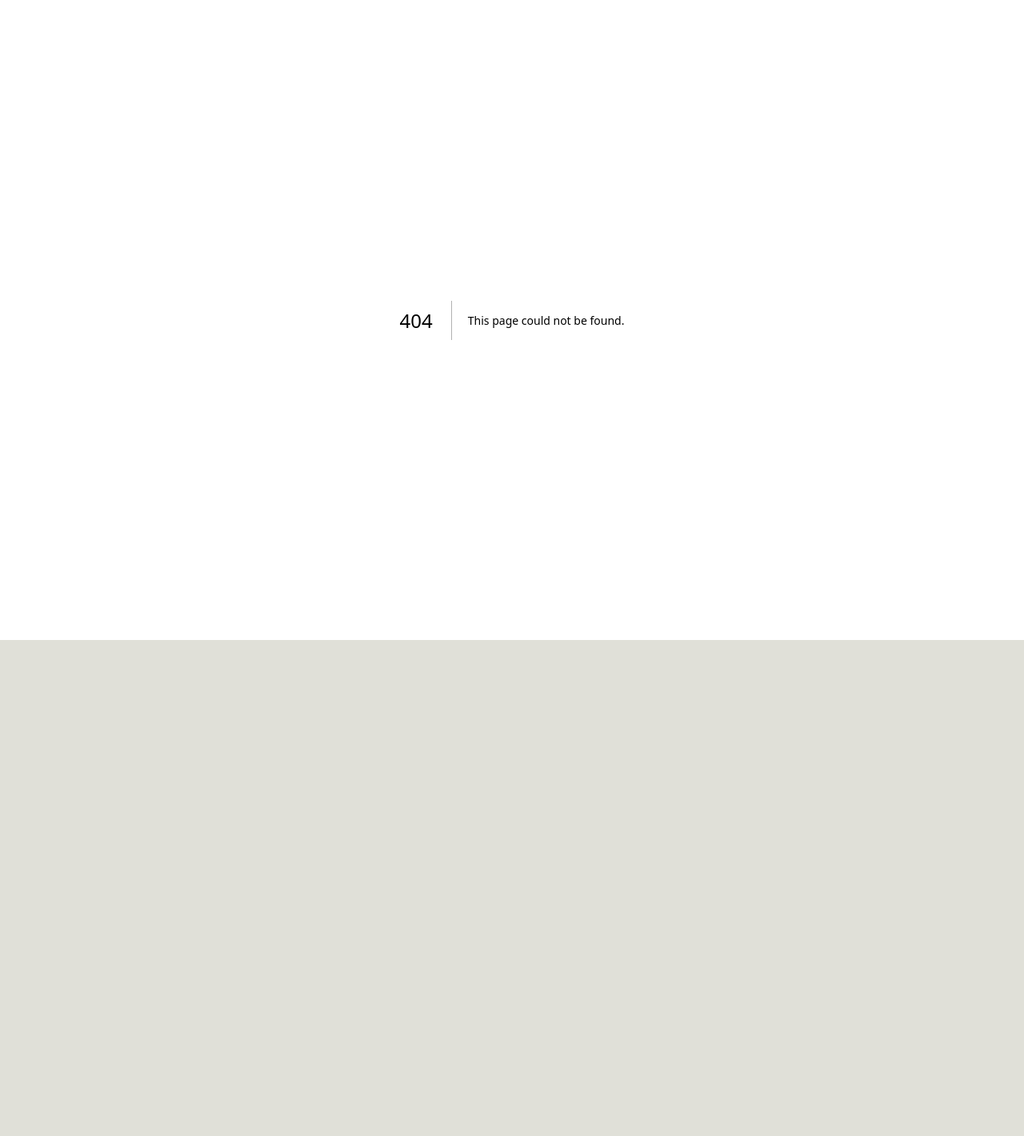
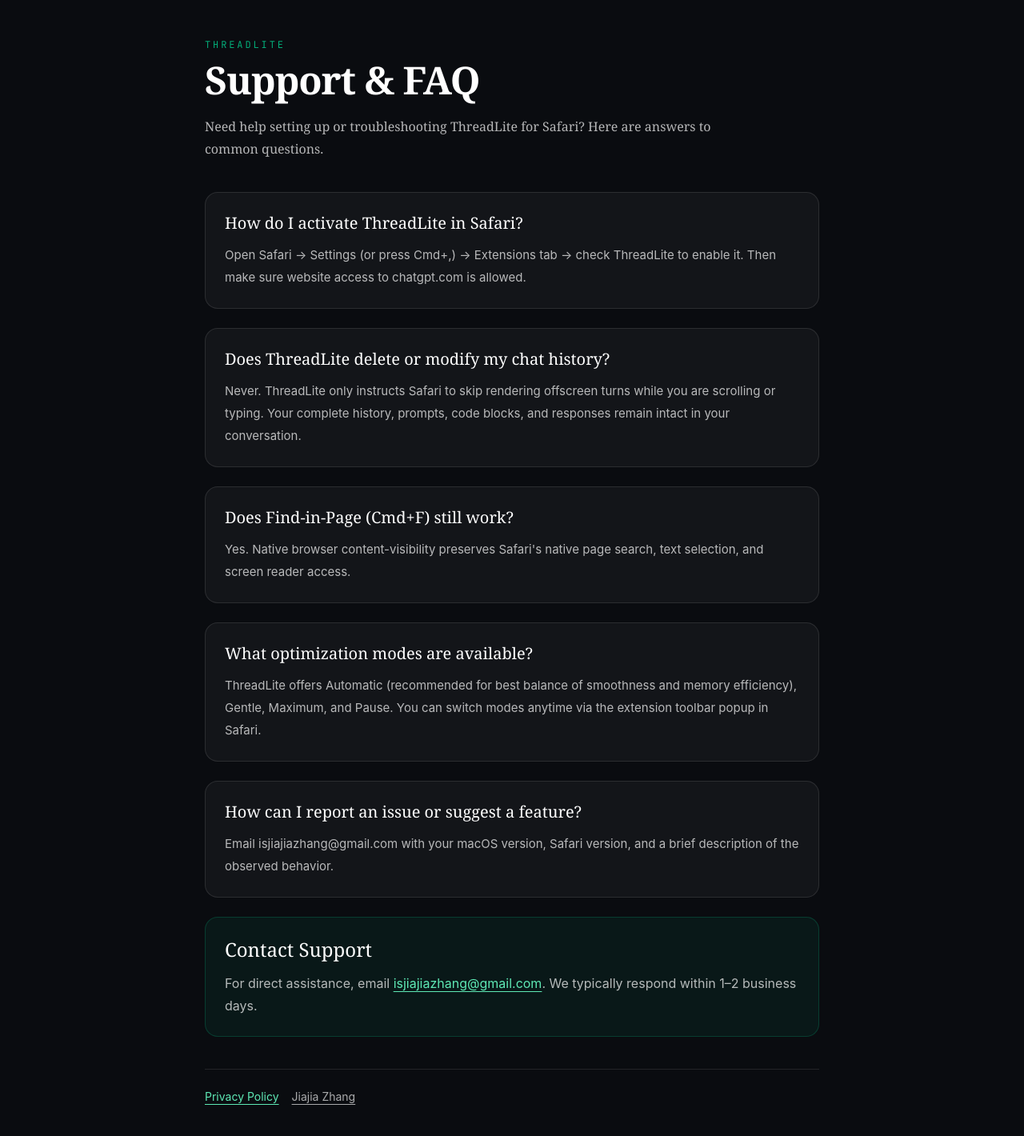
Before and after one commit to isjiajia01/personal-website, a Next.js app: page /threadlite/support in a window 1280 px wide. Before the commit this address had no page. Shown: the top 1420 px of the page at 80% size. Before the commit the page ends 800 px from the top, so only its background shows below. Built offline with nearby package versions, Linux system fonts and the light colour scheme.

Commit message:
feat(threadlite): add public support and privacy pages

```diff
--- /dev/null
+++ b/app/threadlite/privacy/page.tsx
@@ -0,0 +1,96 @@
+import type { Metadata } from "next";
+import Link from "next/link";
+
+const contactEmail = "isjiajiazhang@gmail.com";
+
+export const metadata: Metadata = {
+  title: "ThreadLite Privacy Policy",
+  description: "Privacy information for the ThreadLite Safari extension.",
+  alternates: {
+    canonical: "https://me.zhangjiajia.me/threadlite/privacy/",
+  },
+};
+
+const sections = [
+  {
+    title: "Zero Data Collection",
+    body: [
+      "ThreadLite does not collect, transmit, store, or sell any personal data, chat content, prompt inputs, model responses, or conversation history.",
+      "All rendering optimizations (such as applying content-visibility to offscreen turns) are computed entirely locally in memory within your Safari browser session.",
+      "No external network requests, analytics SDKs, crash trackers, or third-party monitoring services are embedded in ThreadLite.",
+    ],
+  },
+  {
+    title: "Safari Extension Permissions",
+    body: [
+      "ThreadLite requires access only to chatgpt.com to inspect DOM layout and offscreen viewport elements during your conversation.",
+      "It uses browser local storage solely to remember your preferred optimization mode (e.g. Automatic, Gentle, Maximum, or Paused) locally on your Mac. These settings never leave your device.",
+    ],
+  },
+  {
+    title: "Reversibility & Content Integrity",
+    body: [
+      "ThreadLite operates with zero destructive actions. It never deletes turns, edits text, or alters data stored in your OpenAI account.",
+      "You can pause or disable ThreadLite at any time in Safari Settings, which immediately restores native browser rendering.",
+    ],
+  },
+  {
+    title: "Tracking and Advertising",
+    body: [
+      "ThreadLite does not display advertisements, track your web browsing activity, or share data with data brokers or advertising networks.",
+    ],
+  },
+];
+
+export default function ThreadLitePrivacyPage() {
+  return (
+    <main className="min-h-screen bg-[#0a0c10] px-5 py-12 text-white sm:px-8">
+      <article className="mx-auto max-w-3xl">
+        <p className="font-mono text-xs uppercase tracking-[0.24em] text-emerald-400/80">
+          ThreadLite
+        </p>
+        <h1 className="mt-3 font-serif text-4xl font-semibold tracking-tight sm:text-5xl">
+          Privacy Policy
+        </h1>
+        <p className="mt-5 max-w-2xl font-serif text-base leading-7 text-white/70">
+          ThreadLite is designed with a strict privacy-first principle. It keeps your AI conversations fast and light without ever inspecting or storing your private conversations.
+        </p>
+
+        <div className="mt-10 space-y-6">
+          {sections.map((section) => (
+            <section key={section.title} className="rounded-2xl border border-white/10 bg-white/[0.04] p-6">
+              <h2 className="font-serif text-2xl font-medium">{section.title}</h2>
+              <div className="mt-3 space-y-3 text-[15px] leading-7 text-white/70">
+                {section.body.map((paragraph) => <p key={paragraph}>{paragraph}</p>)}
+              </div>
+            </section>
+          ))}
+        </div>
+
+        <section className="mt-6 rounded-2xl border border-emerald-400/20 bg-emerald-400/[0.06] p-6">
+          <h2 className="font-serif text-2xl font-medium">Contact</h2>
+          <p className="mt-3 leading-7 text-white/70">
+            For privacy inquiries or technical questions regarding ThreadLite, contact{" "}
+            <a className="text-emerald-300 underline underline-offset-4" href={`mailto:${contactEmail}`}>
+              {contactEmail}
+            </a>
+            .
+          </p>
+        </section>
+
+        <div className="mt-10 flex flex-wrap gap-4 border-t border-white/10 pt-6 text-sm">
+          <Link className="text-emerald-300 underline underline-offset-4" href="/threadlite/support/">
+            ThreadLite Support
+          </Link>
+          <Link className="text-white/65 underline underline-offset-4" href="/">
+            Jiajia Zhang
+          </Link>
+        </div>
+
+        <p className="mt-8 font-mono text-xs uppercase tracking-wider text-white/35">
+          Effective September 11, 2026
+        </p>
+      </article>
+    </main>
+  );
+}
--- /dev/null
+++ b/app/threadlite/support/page.tsx
@@ -0,0 +1,82 @@
+import type { Metadata } from "next";
+import Link from "next/link";
+
+const contactEmail = "isjiajiazhang@gmail.com";
+
+export const metadata: Metadata = {
+  title: "ThreadLite Support",
+  description: "Customer support, troubleshooting, and setup for ThreadLite for Safari.",
+  alternates: {
+    canonical: "https://me.zhangjiajia.me/threadlite/support/",
+  },
+};
+
+const faqs = [
+  {
+    q: "How do I activate ThreadLite in Safari?",
+    a: "Open Safari -> Settings (or press Cmd+,) -> Extensions tab -> check ThreadLite to enable it. Then make sure website access to chatgpt.com is allowed.",
+  },
+  {
+    q: "Does ThreadLite delete or modify my chat history?",
+    a: "Never. ThreadLite only instructs Safari to skip rendering offscreen turns while you are scrolling or typing. Your complete history, prompts, code blocks, and responses remain intact in your conversation.",
+  },
+  {
+    q: "Does Find-in-Page (Cmd+F) still work?",
+    a: "Yes. Native browser content-visibility preserves Safari's native page search, text selection, and screen reader access.",
+  },
+  {
+    q: "What optimization modes are available?",
+    a: "ThreadLite offers Automatic (recommended for best balance of smoothness and memory efficiency), Gentle, Maximum, and Pause. You can switch modes anytime via the extension toolbar popup in Safari.",
+  },
+  {
+    q: "How can I report an issue or suggest a feature?",
+    a: "Email isjiajiazhang@gmail.com with your macOS version, Safari version, and a brief description of the observed behavior.",
+  },
+];
+
+export default function ThreadLiteSupportPage() {
+  return (
+    <main className="min-h-screen bg-[#0a0c10] px-5 py-12 text-white sm:px-8">
+      <article className="mx-auto max-w-3xl">
+        <p className="font-mono text-xs uppercase tracking-[0.24em] text-emerald-400/80">
+          ThreadLite
+        </p>
+        <h1 className="mt-3 font-serif text-4xl font-semibold tracking-tight sm:text-5xl">
+          Support & FAQ
+        </h1>
+        <p className="mt-5 max-w-2xl font-serif text-base leading-7 text-white/70">
+          Need help setting up or troubleshooting ThreadLite for Safari? Here are answers to common questions.
+        </p>
+
+        <div className="mt-10 space-y-6">
+          {faqs.map((faq) => (
+            <section key={faq.q} className="rounded-2xl border border-white/10 bg-white/[0.04] p-6">
+              <h2 className="font-serif text-xl font-medium text-white">{faq.q}</h2>
+              <p className="mt-3 text-[15px] leading-7 text-white/70">{faq.a}</p>
+            </section>
+          ))}
+        </div>
+
+        <section className="mt-6 rounded-2xl border border-emerald-400/20 bg-emerald-400/[0.06] p-6">
+          <h2 className="font-serif text-2xl font-medium">Contact Support</h2>
+          <p className="mt-3 leading-7 text-white/70">
+            For direct assistance, email{" "}
+            <a className="text-emerald-300 underline underline-offset-4" href={`mailto:${contactEmail}`}>
+              {contactEmail}
+            </a>
+            . We typically respond within 1–2 business days.
+          </p>
+        </section>
+
+        <div className="mt-10 flex flex-wrap gap-4 border-t border-white/10 pt-6 text-sm">
+          <Link className="text-emerald-300 underline underline-offset-4" href="/threadlite/privacy/">
+            Privacy Policy
+          </Link>
+          <Link className="text-white/65 underline underline-offset-4" href="/">
+            Jiajia Zhang
+          </Link>
+        </div>
+      </article>
+    </main>
+  );
+}
```
